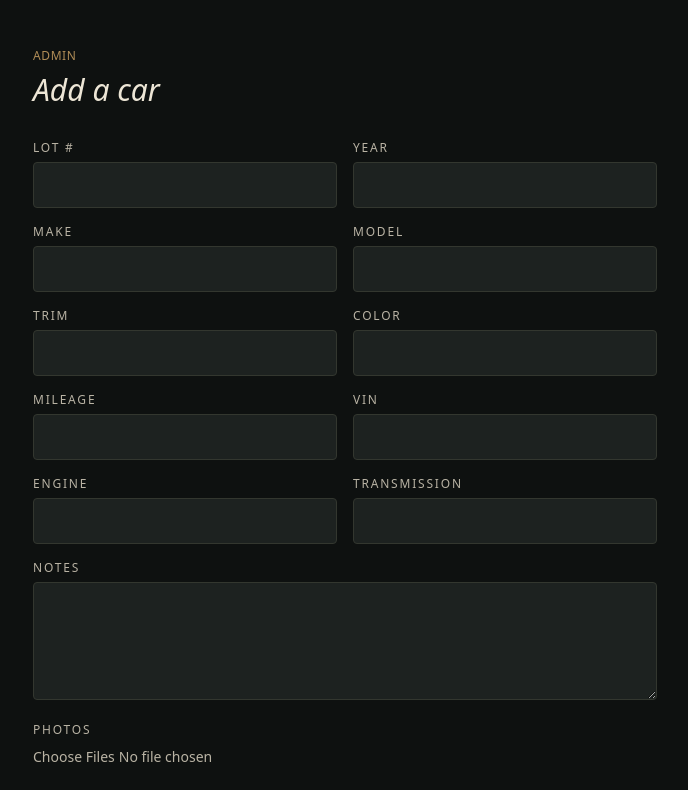
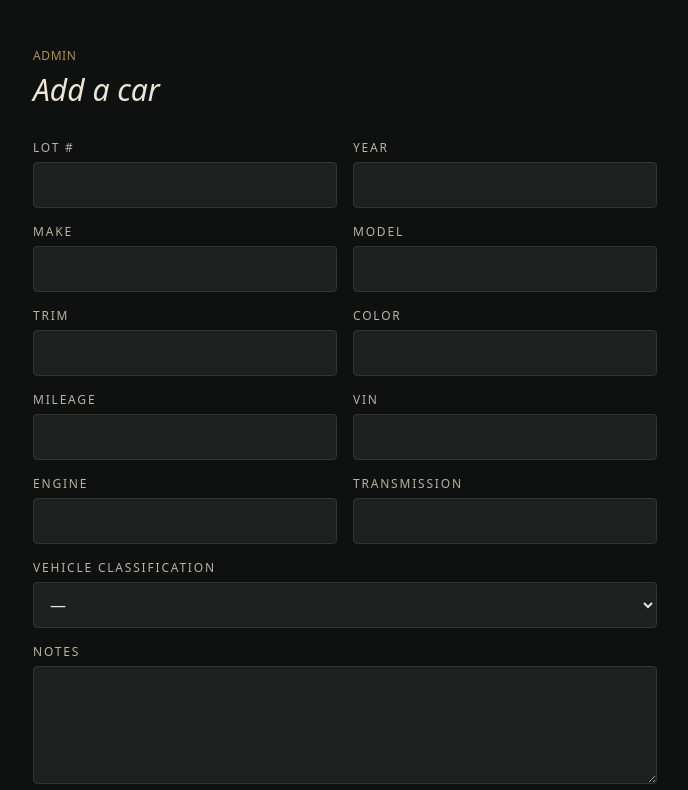
Before and after one commit to paulkbenjamin-jpg/Car-Collection, a Next.js app: page /admin/dashboard/new in a window 1280 px wide. Shown: the top 790 px of the page, without its empty margins (295-983 px from the left). Built offline with nearby package versions, Linux system fonts and the light colour scheme.

Commit message:
Add Vehicle Classification field to car entries

```diff
--- a/app/api/cars/[id]/route.ts
+++ b/app/api/cars/[id]/route.ts
@@ -23,6 +23,7 @@ export async function PUT(
       mileage: body.mileage,
       engine: body.engine,
       transmission: body.transmission,
+      classification: body.classification,
       notes: body.notes,
       photos: body.photos ?? [],
     })
--- a/app/api/cars/route.ts
+++ b/app/api/cars/route.ts
@@ -35,6 +35,7 @@ export async function POST(request: NextRequest) {
       mileage: body.mileage,
       engine: body.engine,
       transmission: body.transmission,
+      classification: body.classification,
       notes: body.notes,
       photos: body.photos ?? [],
     })
--- a/app/car/[id]/page.tsx
+++ b/app/car/[id]/page.tsx
@@ -98,6 +98,7 @@ export default async function CarDetailPage({
         </div>
 
         <div className="brass-rule mb-2" />
+        <Spec label="Classification" value={c.classification} />
         <Spec label="Color" value={c.color} />
         <Spec label="Engine" value={c.engine} />
         <Spec label="Transmission" value={c.transmission} />
--- a/components/CarForm.tsx
+++ b/components/CarForm.tsx
@@ -2,7 +2,7 @@
 
 import { useRouter } from "next/navigation";
 import { useState } from "react";
-import type { Car, CarInput } from "@/lib/types";
+import { CLASSIFICATIONS, type Car, type CarInput } from "@/lib/types";
 
 const emptyCar: CarInput = {
   lot_number: null,
@@ -15,6 +15,7 @@ const emptyCar: CarInput = {
   mileage: null,
   engine: "",
   transmission: "",
+  classification: null,
   notes: "",
   photos: [],
 };
@@ -54,6 +55,7 @@ export default function CarForm({ car }: { car?: Car }) {
           mileage: car.mileage,
           engine: car.engine,
           transmission: car.transmission,
+          classification: car.classification,
           notes: car.notes,
           photos: car.photos,
         }
@@ -220,6 +222,26 @@ export default function CarForm({ car }: { car?: Car }) {
         </Field>
       </div>
 
+      <Field label="Vehicle Classification">
+        <select
+          className={inputClass}
+          value={form.classification ?? ""}
+          onChange={(e) =>
+            update(
+              "classification",
+              e.target.value ? (e.target.value as CarInput["classification"]) : null
+            )
+          }
+        >
+          <option value="">—</option>
+          {CLASSIFICATIONS.map((c) => (
+            <option key={c} value={c}>
+              {c}
+            </option>
+          ))}
+        </select>
+      </Field>
+
       <Field label="Notes">
         <textarea
           rows={4}
--- a/lib/types.ts
+++ b/lib/types.ts
@@ -1,3 +1,13 @@
+export const CLASSIFICATIONS = [
+  "Unrestored (Original)",
+  "Restored",
+  "Custom (Modified)",
+  "Restomod",
+  "Survivor",
+] as const;
+
+export type Classification = (typeof CLASSIFICATIONS)[number];
+
 export type Car = {
   id: string;
   lot_number: number | null;
@@ -10,6 +20,7 @@ export type Car = {
   mileage: number | null;
   engine: string | null;
   transmission: string | null;
+  classification: Classification | null;
   notes: string | null;
   photos: string[];
   created_at: string;
```
Also changed, not shown: 1 other file (tests, documents, lock files or other folders).
